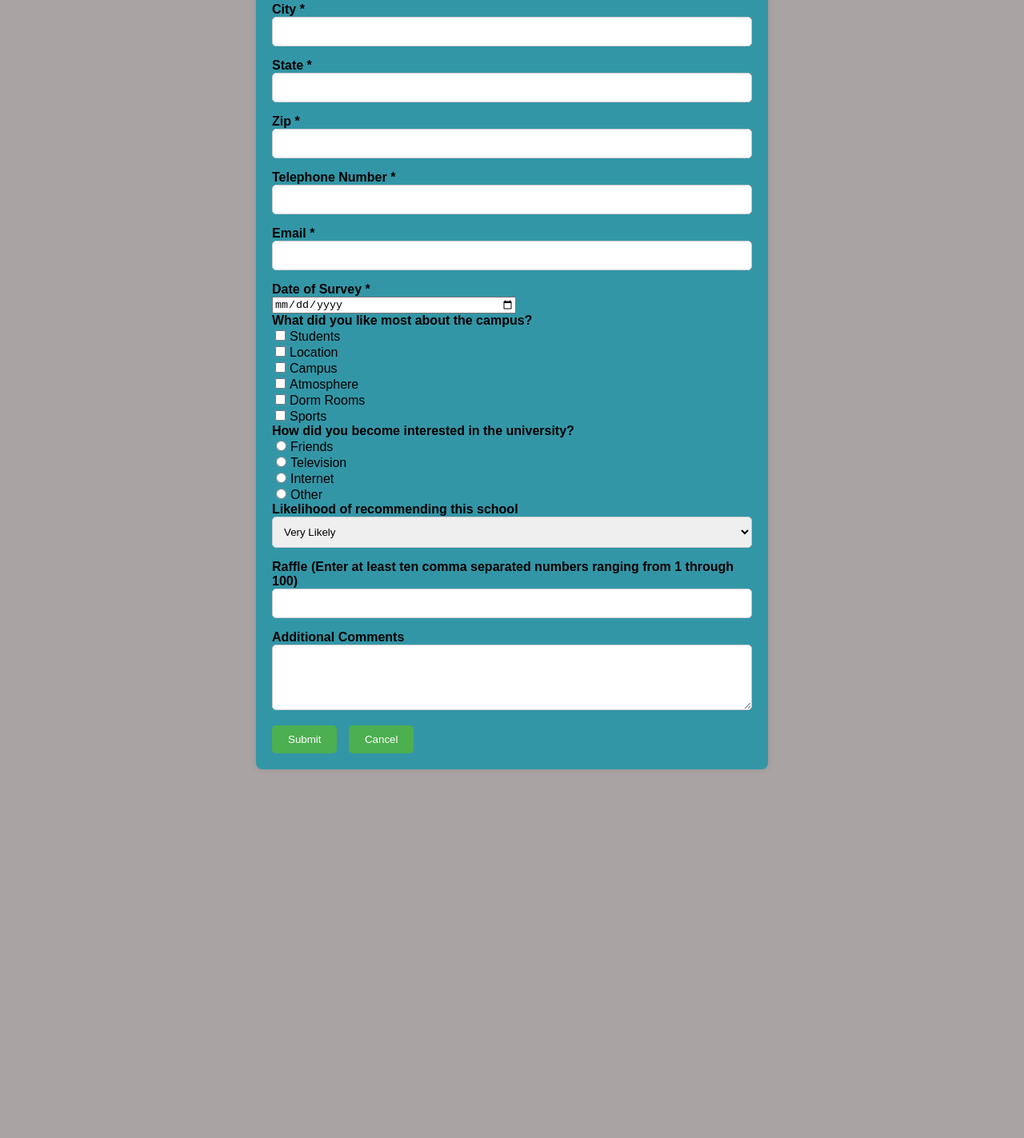
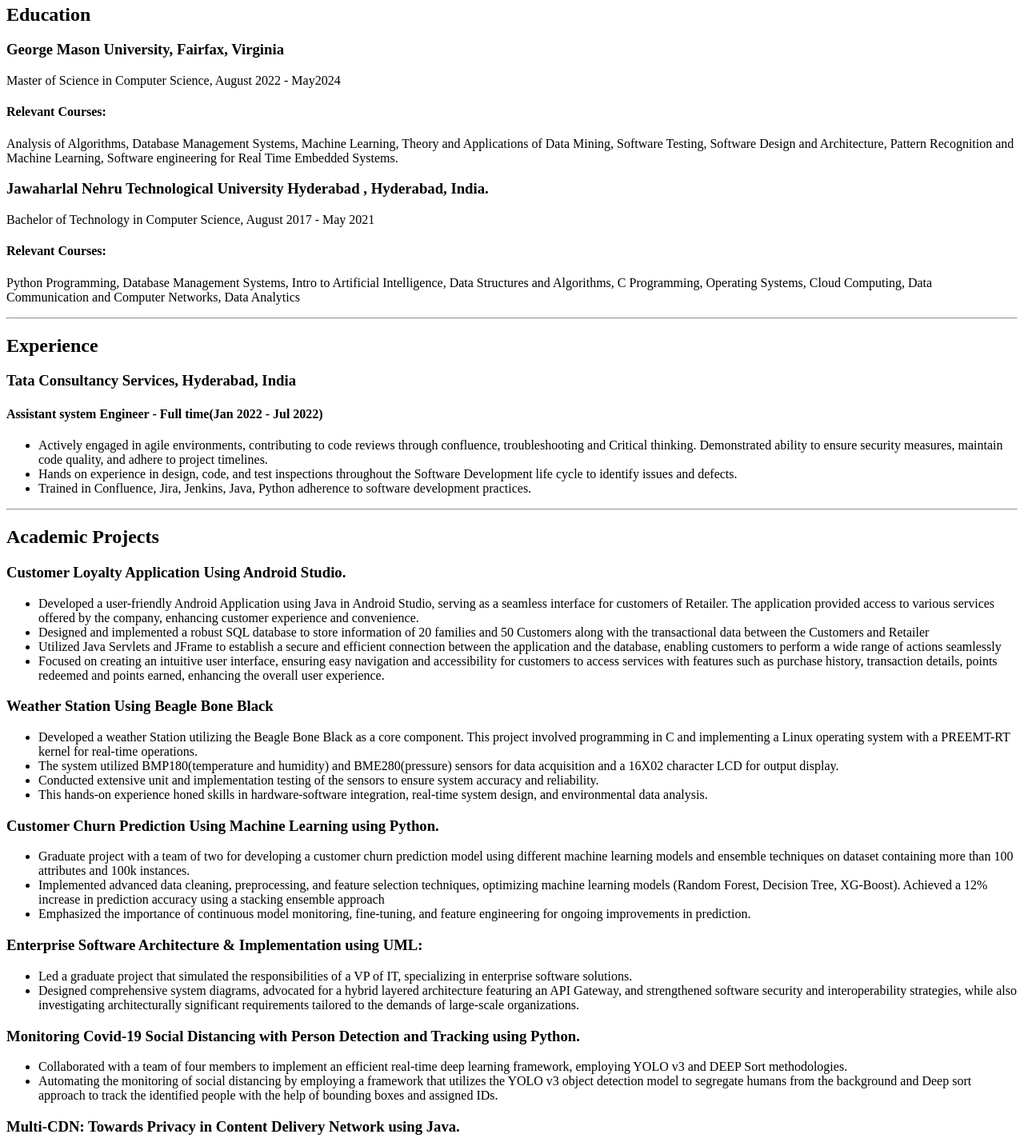
Before and after one commit to jash-gmu/swe-645-Hw2, a plain HTML site: page index.html in a window 1280 px wide. Shown: the part 327-1750 px from the top of the page at 80% size. Before the commit the page ends 1309 px from the top, so only its background shows below. Drawn offline with Linux system fonts and the light colour scheme.

Commit message:
Update index.html
updated html for checking pipline

```diff
--- a/index.html
+++ b/index.html
@@ -1,127 +1,123 @@
 <!DOCTYPE html>
-<html lang="en">
-<head>
+<html>
+  <html lang="en"></html>
+  <head>
+    <title>My Resume</title>
     <meta charset="UTF-8">
     <meta name="viewport" content="width=device-width, initial-scale=1.0">
-    <title>Student Survey Form</title>
-    <style>
-        body {
-            font-family: Arial, sans-serif;
-            margin: 0;
-            padding: 20px;
-            background-color: #a9a3a3;
-        }
-        h1 {
-            text-align: center;
-        }
-        form {
-            max-width: 600px;
-            margin: 0 auto;
-            background-color: #3396a7;
-            padding: 20px;
-            border-radius: 8px;
-            box-shadow: 0 0 10px rgba(0, 0, 0, 0.1);
-        }
-        label {
-            font-weight: bold;
-        }
-        input[type="text"],
-        input[type="tel"],
-        input[type="email"],
-        select,
-        textarea {
-            width: 100%;
-            padding: 10px;
-            margin-bottom: 15px;
-            border: 1px solid #ccc;
-            border-radius: 5px;
-            box-sizing: border-box;
-        }
-        input[type="date"] {
-            width: 50%;
-        }
-        input[type="checkbox"],
-        input[type="radio"] {
-            margin-right: 5px;
-        }
-        textarea {
-            resize: vertical;
-        }
-        input[type="submit"],
-        input[type="reset"] {
-            background-color: #4CAF50;
-            color: white;
-            padding: 10px 20px;
-            border: none;
-            border-radius: 5px;
-            cursor: pointer;
-            margin-right: 10px;
-        }
-        input[type="submit"]:hover,
-        input[type="reset"]:hover {
-            background-color: #45a049;
-        }
-    </style>
-</head>
-<body>
-    <h1>Student Survey Form</h1>
-    <form action="#" method="post">
-        <label for="first_name">First Name *</label><br>
-        <input type="text" id="first_name" name="first_name" required><br>
+  </head>
+  <body>
+    <h1>Jashwanth Raj Gowlikar</h1>
+    <img src="./profile.jpeg" alt="Jashwanth Raj Gowlikar" style="width:300px;height:400px;">
+    <hr>
+    <a href="http://107.23.219.159/"><h2>Student Survey Link</h2></a>
+    <h2>Summary</h2>
+    <p>As a diligent college student, I'm eager to find employment that would allow me to contribute my diverse range of powerful skills. With a motivated attitude, I'm fully committed to utilizing my abilities to advance the goals of the company. Among my strengths are my capacity to quickly learn new software and tasks, my persistence in personal and professional growth, my ability to work collaboratively with teams, my willingness to take the initiative to improve processes, and my talent for building strong rapport and relationships. I am confident that my skills and dedication would make me a valuable asset to any organization.</p>
+    <hr>
+    <h2>Education</h2>
+    <h3>George Mason University, Fairfax, Virginia </h3>
+    <p>Master of Science in Computer Science, August 2022 - May2024</p>
+    <h4>Relevant Courses:</h4>
+    <p>Analysis of Algorithms, Database Management Systems, Machine Learning, Theory and Applications of Data Mining, Software Testing, Software Design and Architecture, Pattern Recognition and Machine Learning, Software engineering for Real Time Embedded Systems.</p>
+    <h3>Jawaharlal Nehru Technological University Hyderabad , Hyderabad, India.</h3>
+    <p>Bachelor of Technology in Computer Science, August 2017 - May 2021</p>
+    <h4>Relevant Courses:</h4>
+    <p>Python Programming, Database Management Systems, Intro to Artificial Intelligence, Data Structures and
+        Algorithms, C Programming, Operating Systems, Cloud Computing, Data Communication and Computer Networks, Data
+        Analytics</p>
+    <hr>
+    <h2>Experience</h2>
+    <h3>Tata Consultancy Services, Hyderabad, India</h3>
+    <h4>Assistant system Engineer - Full time(Jan 2022 - Jul 2022)</h4>
+    <ul>
+        <li>Actively engaged in agile environments, contributing to code reviews through confluence, troubleshooting and Critical thinking.
+            Demonstrated ability to ensure security measures, maintain code quality, and adhere to project timelines.</li>
+        <li>Hands on experience in design, code, and test inspections throughout the Software Development life cycle to identify issues and
+            defects.</li>
+        <li>Trained in Confluence, Jira, Jenkins, Java, Python adherence to software development practices.</li>
+    </ul>
+    <hr>
+    <h2>Academic Projects</h2>
+    <h3>Customer Loyalty Application Using Android Studio.</h3>
+    <ul>
+        <li>Developed a user-friendly Android Application using Java in Android Studio, serving as a seamless interface for customers
+            of Retailer. The application provided access to various services offered by the company, enhancing customer experience and
+            convenience.</li>
+        <li>Designed and implemented a robust SQL database to store information of 20 families and 50 Customers along with the
+            transactional data between the Customers and Retailer</li>
+        <li>Utilized Java Servlets and JFrame to establish a secure and efficient connection between the application and the database,
+            enabling customers to perform a wide range of actions seamlessly</li>
+        <li>Focused on creating an intuitive user interface, ensuring easy navigation and accessibility for customers to access services
+            with features such as purchase history, transaction details, points redeemed and points earned, enhancing the overall user
+            experience.</li>
+    </ul>
+    <h3>Weather Station Using Beagle Bone Black</h3>
+    <ul>
+        <li>Developed a weather Station utilizing the Beagle Bone Black as a core component. This project involved programming in C and
+            implementing a Linux operating system with a PREEMT-RT kernel for real-time operations.</li>
+        <li>The system utilized BMP180(temperature and humidity) and BME280(pressure) sensors for data acquisition and a 16X02
+            character LCD for output display.</li>
+        <li>Conducted extensive unit and implementation testing of the sensors to ensure system accuracy and reliability.</li>
+        <li>This hands-on experience honed skills in hardware-software integration, real-time system design, and environmental data
+            analysis.</li>
+    </ul>
+    <h3>Customer Churn Prediction Using Machine Learning using Python.</h3>
+    <ul>
+        <li>Graduate project with a team of two for developing a customer churn prediction model using different machine learning models
+            and ensemble techniques on dataset containing more than 100 attributes and 100k instances.</li>
+        <li>Implemented advanced data cleaning, preprocessing, and feature selection techniques, optimizing machine learning models
+            (Random Forest, Decision Tree, XG-Boost). Achieved a 12% increase in prediction accuracy using a stacking ensemble approach</li>
+        <li>Emphasized the importance of continuous model monitoring, fine-tuning, and feature engineering for ongoing
+            improvements in prediction.</li>
+    </ul>
+    <h3>Enterprise Software Architecture & Implementation using UML:</h3>
+    <ul>
+        <li>Led a graduate project that simulated the responsibilities of a VP of IT, specializing in enterprise software solutions.</li>
+        <li>Designed comprehensive system diagrams, advocated for a hybrid layered architecture featuring an API Gateway, and
+            strengthened software security and interoperability strategies, while also investigating architecturally significant
+            requirements tailored to the demands of large-scale organizations.</li>
 
-        <label for="last_name">Last Name *</label><br>
-        <input type="text" id="last_name" name="last_name" required><br>
-
-        <label for="street_address">Street Address *</label><br>
-        <input type="text" id="street_address" name="street_address" required><br>
-
-        <label for="city">City *</label><br>
-        <input type="text" id="city" name="city" required><br>
-
-        <label for="state">State *</label><br>
-        <input type="text" id="state" name="state" required><br>
-
-        <label for="zip">Zip *</label><br>
-        <input type="text" id="zip" name="zip" required><br>
-
-        <label for="telephone">Telephone Number *</label><br>
-        <input type="tel" id="telephone" name="telephone" required><br>
-
-        <label for="email">Email *</label><br>
-        <input type="email" id="email" name="email" required><br>
-
-        <label for="date_of_survey">Date of Survey *</label><br>
-        <input type="date" id="date_of_survey" name="date_of_survey" required><br>
-
-        <label>What did you like most about the campus? </label><br>
-        <input type="checkbox" id="like_students" name="like_students">Students<br>
-        <input type="checkbox" id="like_location" name="like_location">Location<br>
-        <input type="checkbox" id="like_campus" name="like_campus">Campus<br>
-        <input type="checkbox" id="like_atmosphere" name="like_atmosphere">Atmosphere<br>
-        <input type="checkbox" id="like_dorm_rooms" name="like_dorm_rooms">Dorm Rooms<br>
-        <input type="checkbox" id="like_sports" name="like_sports">Sports<br>
-
-        <label>How did you become interested in the university? </label><br>
-        <input type="radio" id="interest_friends" name="interest" value="friends">Friends<br>
-        <input type="radio" id="interest_television" name="interest" value="television">Television<br>
-        <input type="radio" id="interest_internet" name="interest" value="internet">Internet<br>
-        <input type="radio" id="interest_other" name="interest" value="other">Other<br>
-
-        <label for="recommend_likelihood">Likelihood of recommending this school </label><br>
-        <select id="recommend_likelihood" name="recommend_likelihood">
-            <option value="Very Likely">Very Likely</option>
-            <option value="Likely">Likely</option>
-            <option value="Unlikely">Unlikely</option>
-        </select><br>
-
-        <label for="raffle">Raffle (Enter at least ten comma separated numbers ranging from 1 through 100) </label><br>
-        <input type="text" id="raffle" name="raffle" required><br>
-
-        <label for="additional_comments">Additional Comments</label><br>
-        <textarea id="additional_comments" name="additional_comments" rows="4" cols="50"></textarea><br>
-
-        <input type="submit" value="Submit">
-        <input type="reset" value="Cancel">
-    </form>
-</body>
+    </ul>
+    <h3>Monitoring Covid-19 Social Distancing with Person Detection and Tracking using Python.</h3>
+    <ul>
+        <li>Collaborated with a team of four members to implement an efficient real-time deep learning framework, employing YOLO v3 and
+            DEEP Sort methodologies.</li>
+        <li>Automating the monitoring of social distancing by employing a framework that utilizes the YOLO v3 object detection model to
+            segregate humans from the background and Deep sort approach to track the identified people with the help of bounding boxes
+            and assigned IDs.</li>
+    </ul>
+    <h3>Multi-CDN: Towards Privacy in Content Delivery Network using Java.</h3>
+    <ul>
+        <li>Partnered with four team members to deploy a privacy focused CDN system using encryption, shielding user preferences and
+            content popularity from potential data leaks, bolstering online privacy.</li>
+        <li>Engineered an innovative solution by blending Searchable Encryption (SE) with multi-CDN strategies, ensuring data
+            confidentiality while maintaining system efficiency.</li>
+        <li>Delivered a practical prototype that advances online content delivery security while optimizing performance.</li>
+    </ul>
+    <hr>
+    <h2>Skills & Certifications</h2>
+    <h3>TECHNICAL SKILLS:</h3>
+    <ul>
+        <li>Programming Languages: C, C++, Java, Python</li>
+        <li>DBMS Packages: MySQL, RDMS</li>
+        <li>Web Designing: HTML, XML, CSS</li>
+        <li>Data Mining, Data analysis, Data visualization,
+            Tableau, Machine learning</li>
+    </ul>
+    <h3>Online Courses and Certifications:</h3>
+    <ul>
+        <li>Data Analytics Essentials by Cisco</li>
+        <li>Cloud Security at IEEE</li>
+        <li>Data Security in the Cloud at IEEE</li>
+        <li>Ensuring Data Protection and Data Safety at IEEE.</li>
+        <li>Cryptography Fundamentals at IEEE</li>
+        <li>C language at IIT BOMBAY</li>
+        <li>Chat-GPT Prompt Engineering</li>
+    </ul>
+    <hr>
+    <footer>
+        <a href="./contact.html">Contact Me</a>
+        <p> © 2023 jashwanth Raj Gowlikar</p>
+      </footer>
+  </body>
 </html>
```
